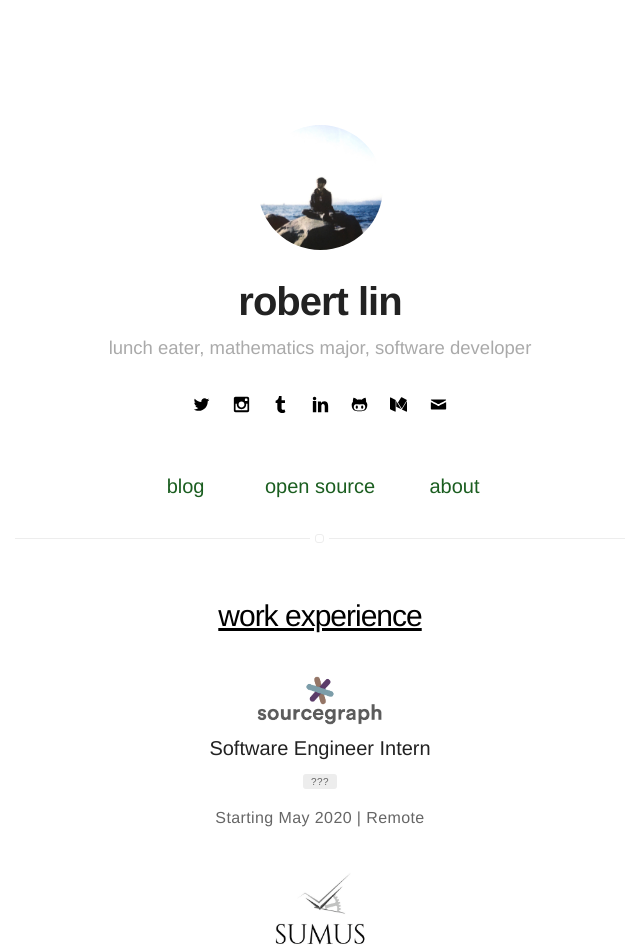
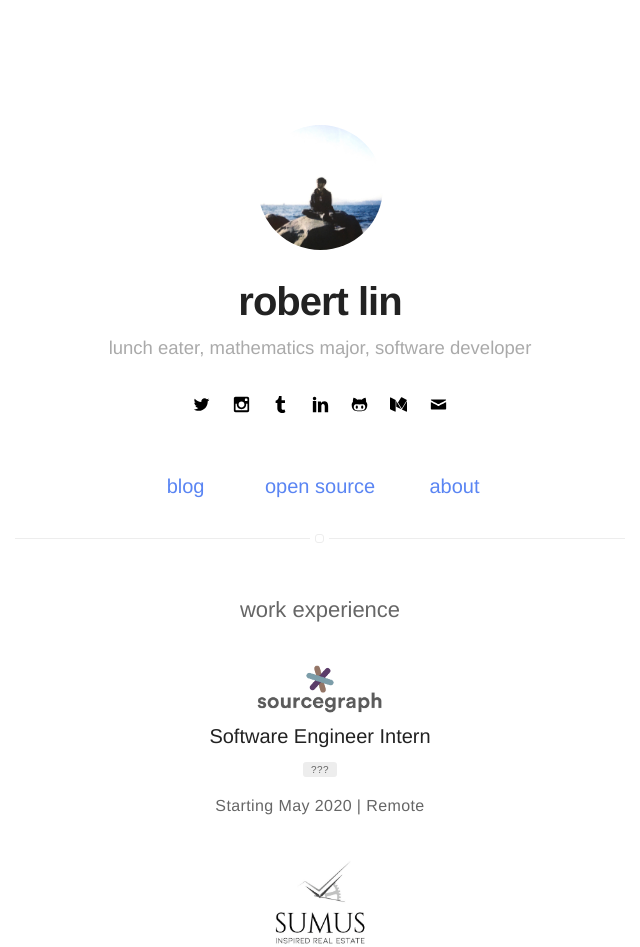
Before and after one commit to bobheadxi/bobheadxi.github.io, a Jekyll site: the page built from index.html, in a window 1280 px wide. Shown: the top 947 px of the page, without its empty margins (320-960 px from the left). Built offline with Jekyll 4.4.1, drawn with Linux system fonts in a browser that asks for light colours; nearby versions of some CDN libraries; emoji names are drawn with the system emoji font.

Commit message:
new color, minor adjustments

```diff
--- a/_sass/base/variables.sass
+++ b/_sass/base/variables.sass
@@ -4,7 +4,7 @@ $fontMonospace: "Consolas", Liberation Mono, Menlo, Courier, monospace
 $alpha: #666
 $beta: #222
 $gama: #aaa
-$delta: #1B5E20
+$delta: #5A85F3
 $epsilon: #ededed
 
 $mobile: "only screen and (max-width: 400px)"
--- a/index.html
+++ b/index.html
@@ -2,28 +2,10 @@
 layout: page
 title: Home
 ---
-<!-- <section class="list">
-  <h1 class="title" style="color:#aaa;margin-top:-0.5rem;margin-bottom:-0.3rem;text-align:center;">featured posts</h1>
-
-  {% for post in site.posts %} {% if post.projects != true %} {% if post.star %}
-  <div class="item" align="center" style="margin-bottom:0.8rem">
-    <a class="url" href="{{ site.url }}{{ post.url }}">
-      <h3 class="title">{{ post.title }}</h3>
-      <div class="post-tags">
-        {% for tag in post.tags %}
-        <a class="item">{{ tag }}</a>
-        {% endfor %}
-      </div>
-    </a>
-  </div>
-
-  {% endif %} {% endif %} {% endfor %}
-</section> -->
-
 <section class="list">
-  <h1 style="font-weight:500;text-align:center" id="work-experience">
-    <a style="color:black" href="#work-experience">work experience</a>
-  </h1>
+  <h2 style="font-weight:500;text-align:center" id="work-experience">
+    <a style="color:#666;text-decoration: none;" href="#work-experience">work experience</a>
+  </h2>
 
   {% for post in site.posts %} {% if post.experience %}
   <div class="item" align="center">
@@ -47,9 +29,9 @@ title: Home
 <br />
 
 <section class="list">
-  <h1 style="font-weight:500;text-align:center" id="open-source-highlights">
-    <a style="color:black" href="#open-source-highlights">open source highlights</a>
-  </h1>
+  <h2 style="font-weight:500;text-align:center" id="open-source-highlights">
+    <a style="color:#666;text-decoration: none;" href="#open-source-highlights">open source highlights</a>
+  </h2>
 
   {% for post in site.posts %} {% if post.open_source %} {% if post.star %}
   <div class="item" align="center">
@@ -86,9 +68,9 @@ title: Home
 <br />
 
 <section class="list">
-  <h1 style="font-weight:500;text-align:center" id="featured-posts">
-    <a style="color:black" href="#featured-posts">featured posts</a>
-  </h1>
+  <h2 style="font-weight:500;text-align:center" id="featured-posts">
+    <a style="color:#666;text-decoration: none;" href="#featured-posts">featured posts</a>
+  </h2>
 
   {% for post in site.posts %} {% if post.tech_writeup %}
   <div class="item" align="center">
```
Also changed, not shown: _posts/2019-2-28-timelines-recap.md (+0 -1 lines), _posts/2019-3-19-hercules.md (+2 -1 lines), open-source/index.html (+8 -2 lines).
